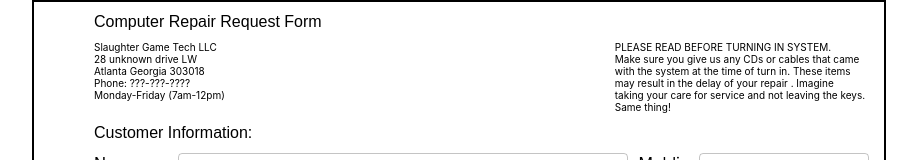
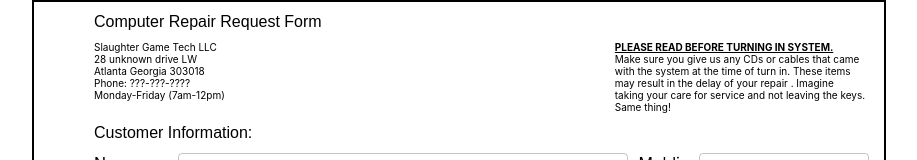
Before and after one commit to riddokun/React-Tutorial, a React (Create React App) app in the folder computer-technician-form-app/: page / in a window 1280 px wide. Shown: the top 160 px of the page, without its empty margins (181-1098 px from the left). Built offline with nearby package versions, Linux system fonts and the light colour scheme.

Commit message:
bolded and  underlined to give emphasis on the setence importance.

```diff
--- a/computer-technician-form-app/src/App.css
+++ b/computer-technician-form-app/src/App.css
@@ -65,3 +65,8 @@
   left: 50px;
   font-size: 9px;
 }
+
+.underline{
+  font-weight: bold;
+  text-decoration: underline;
+}
--- a/computer-technician-form-app/src/App.jsx
+++ b/computer-technician-form-app/src/App.jsx
@@ -25,7 +25,7 @@
             <p> Monday-Friday (7am-12pm)</p>
           </div>
           <div className="prior-instruction">
-            <p>PLEASE READ BEFORE TURNING IN SYSTEM.</p>
+            <p className='underline'>PLEASE READ BEFORE TURNING IN SYSTEM.</p>
             <p>Make sure you give us any CDs or cables that came </p>
             <p> with the system at the time of turn in. These items</p>
             <p>may result in the delay of your repair . Imagine</p>
```
